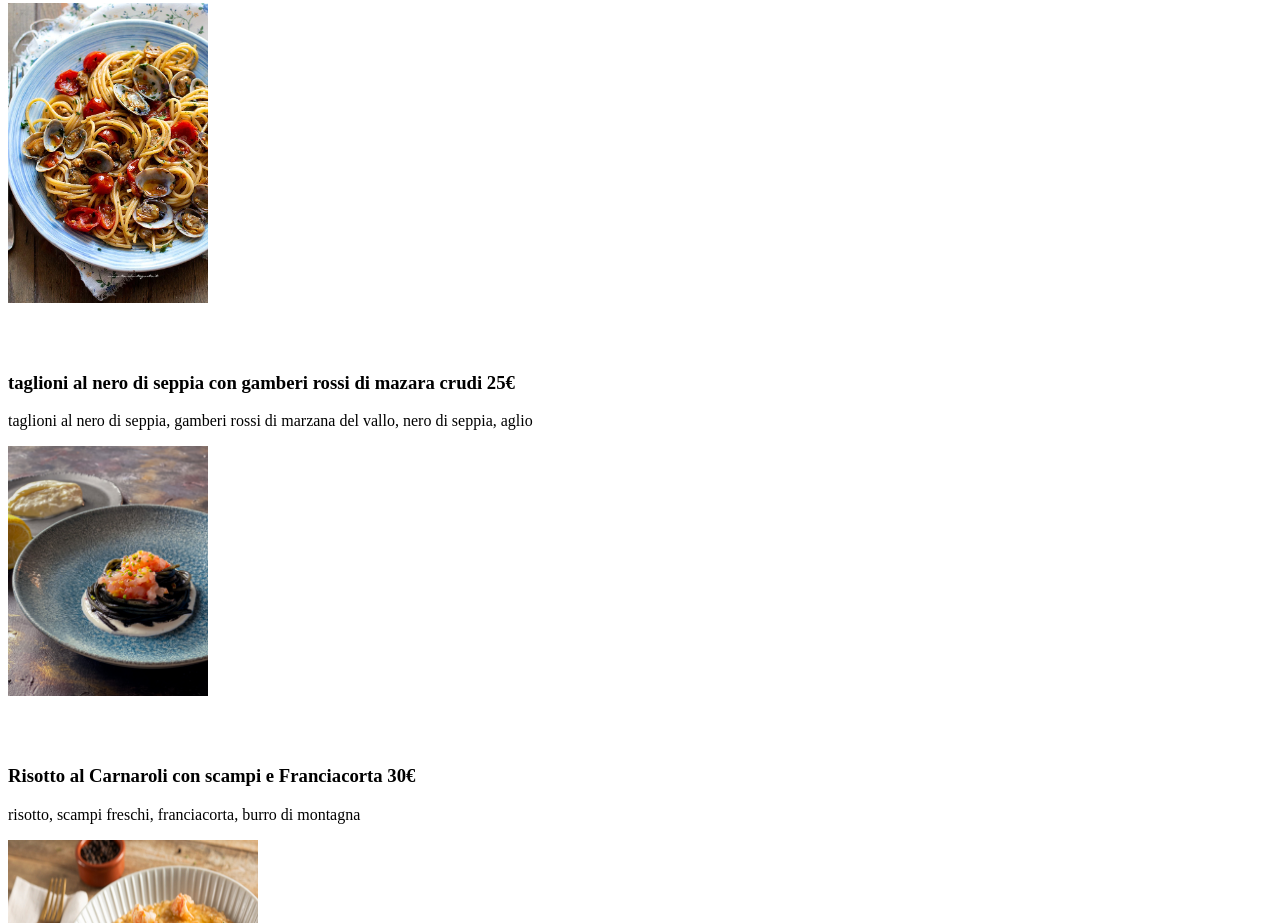
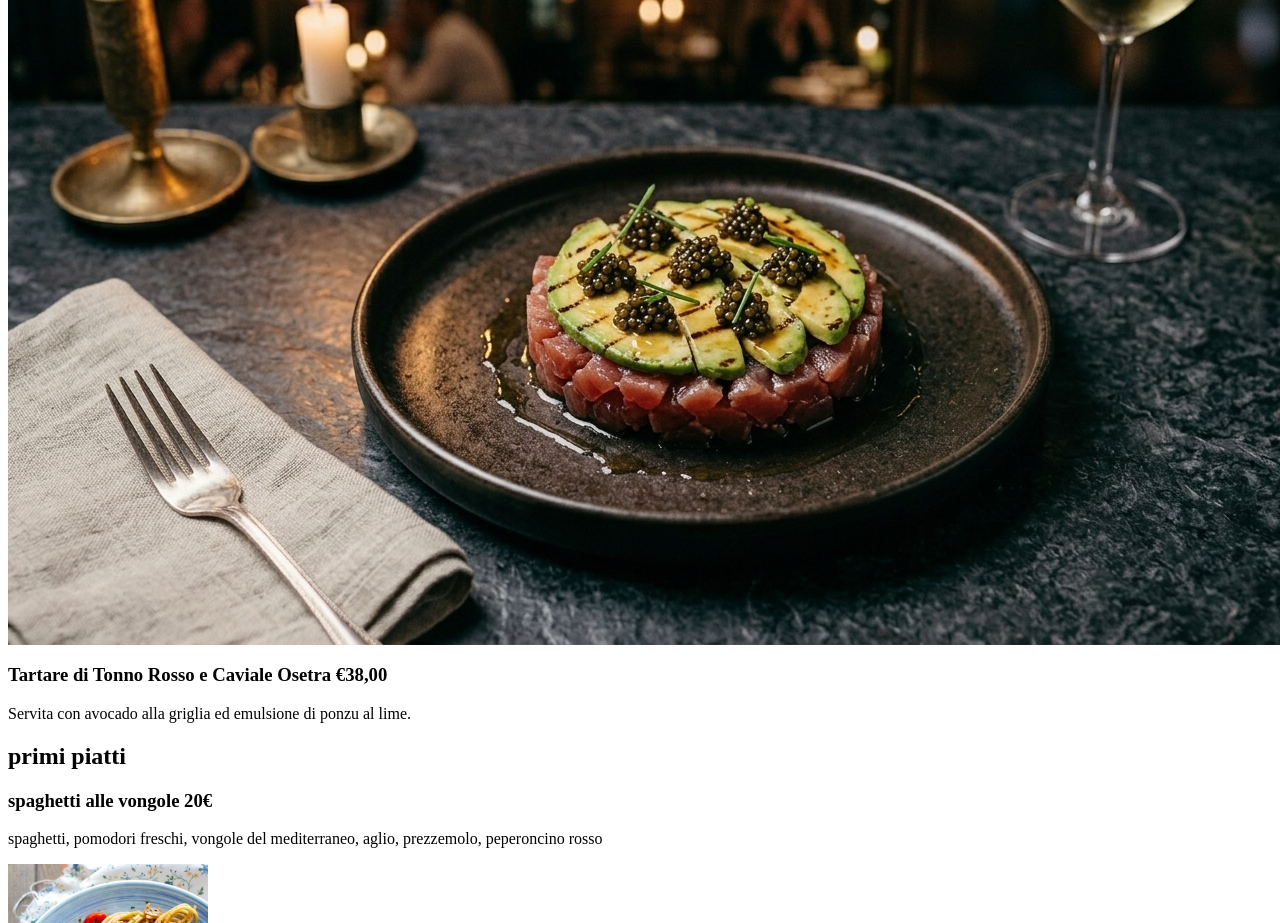
Before and after one commit to Emanuele-Miano/ristorantepesce, a plain HTML site: page index.html in a window 1280 px wide. Shown: the part 992-1915 px from the top of the page. Drawn offline with Linux system fonts and the light colour scheme; files whose address does not match are found by name.

Commit message:
Update index.html

```diff
--- a/index.html
+++ b/index.html
@@ -11,7 +11,15 @@
          <div class="tm-black-gb tm-list-item-text">
             <h3 class="tm-list-item-name">Grand Plateau Royal <span class="tm-list-item-price"> €65,00</span></h3>
             <p class="tm-list-item-description">Ostriche Gillardeau, scampi di Mazara del Vallo, gamberi rossi di Gallipoli, tartare di spigola e sashimi di ricciola. </p>
-    </div>
+
+         <img src="IMG/TartarediTonnoRossoeCavialeOsetra.jpg" alt="Image" class="tm-list-IMG">
+         <div class="tm-black-gb tm-list-item-text">
+            <h3 class="tm-list-item-name">Tartare di Tonno Rosso e Caviale Osetra <span class="tm-list-item-price"> €38,00</span></h3>
+            <p class="tm-list-item-description">Servita con avocado alla griglia ed emulsione di ponzu al lime. </p>
+         </div>
+         </div>
+      </div>
+         </div>
   </div>
   <h2> primi piatti </h2>
 
```
